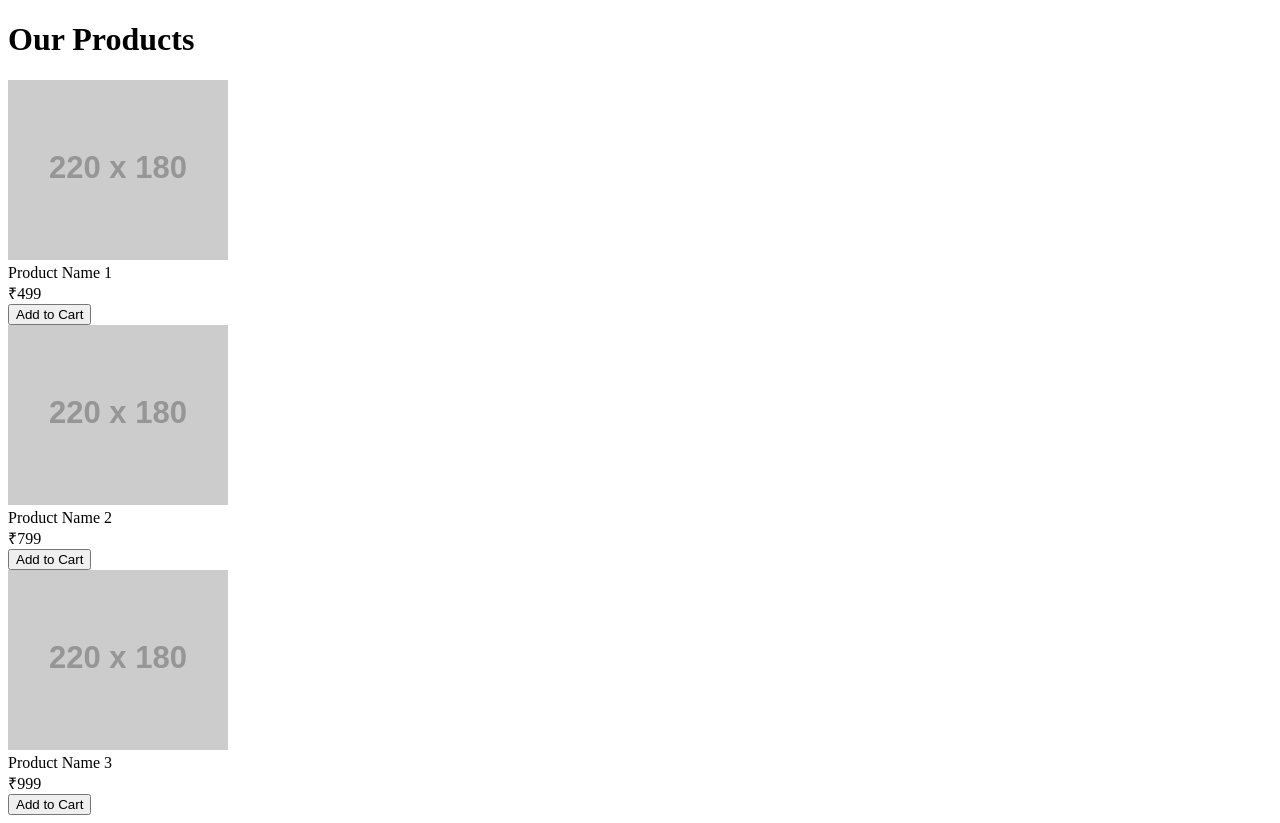
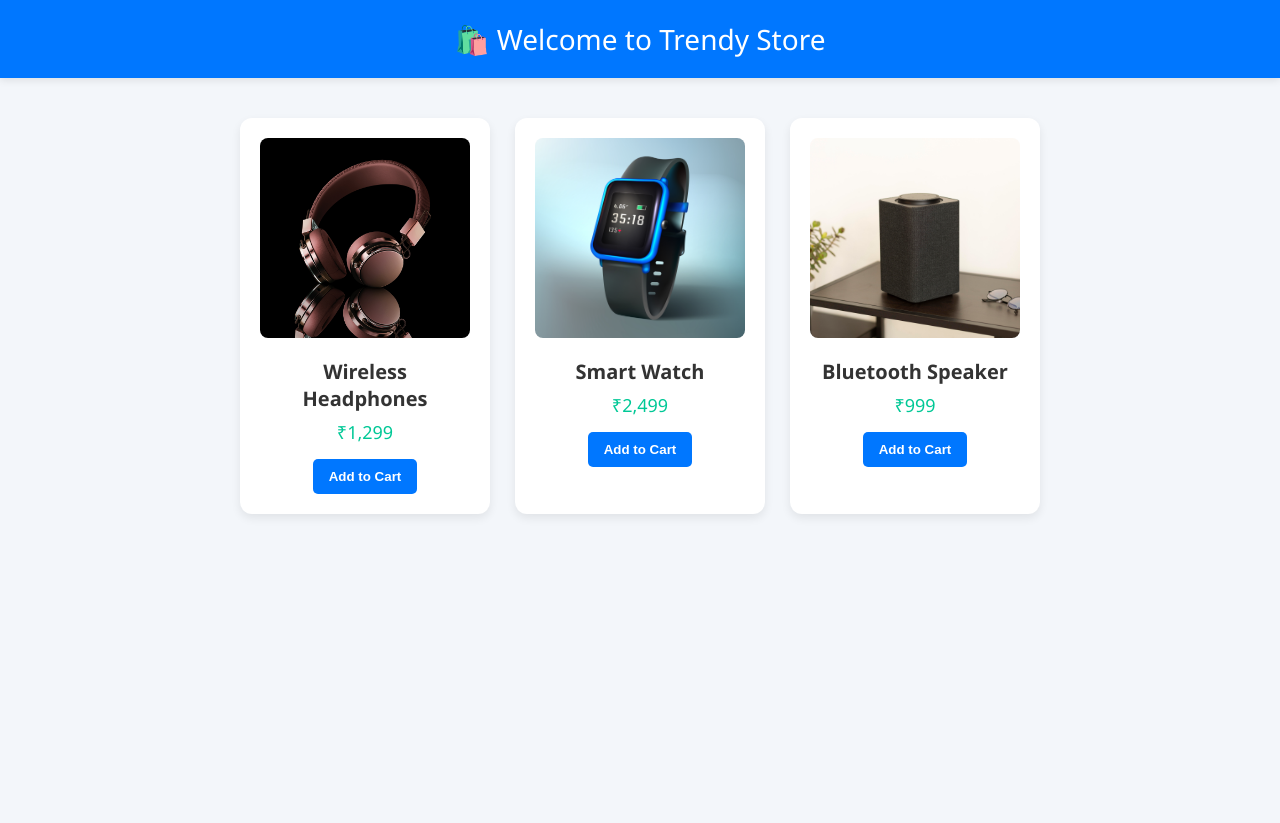
Before and after one commit to ratnesh7576/Myhomepage, a plain HTML site: page index.html in a window 1280 px wide. After the commit the page ends 800 px from the top, so only its background shows below. Drawn offline with Linux system fonts and the light colour scheme; placeholder pictures from the web are drawn by us.

Commit message:
Updated index.html with changes

```diff
--- a/index.html
+++ b/index.html
@@ -1,44 +1,155 @@
 <!DOCTYPE html>
 <html lang="en">
+<head>
+  <meta charset="UTF-8" />
+  <meta name="viewport" content="width=device-width, initial-scale=1.0"/>
+  <title>Stylish Product Listing</title>
+  <style>:root {
+    --primary-color: #0077ff;
+    --accent-color: #00c896;
+    --bg-color: #f3f6fa;
+    --text-color: #333;
+    --card-bg: #fff;
+  }
 
-<head>
-    <meta charset="UTF-8">
-    <meta name="viewport" content="width=device-width, initial-scale=1.0">
-    <title>Product Listing</title>
+  * {
+    margin: 0;
+    padding: 0;
+    box-sizing: border-box;
+  }
+
+  body {
+    font-family: "Segoe UI", sans-serif;
+    background-color: var(--bg-color);
+    color: var(--text-color);
+    padding: 0;
+  }
+
+  header {
+    background-color: var(--primary-color);
+    color: white;
+    padding: 20px;
+    text-align: center;
+    font-size: 28px;
+    box-shadow: 0 2px 8px rgba(0, 0, 0, 0.1);
+  }
+
+  .product-section {
+    padding: 40px 20px;
+  }
+
+  .product-container {
+    display: flex;
+    flex-wrap: wrap;
+    justify-content: center;
+    gap: 25px;
+    max-width: 1200px;
+    margin: 0 auto;
+  }
+
+  .product-card {
+    background: var(--card-bg);
+    border-radius: 12px;
+    width: 250px;
+    padding: 20px;
+    text-align: center;
+    box-shadow: 0 4px 10px rgba(0, 0, 0, 0.08);
+    transition: transform 0.3s ease, box-shadow 0.3s ease;
+  }
+
+  .product-card:hover {
+    transform: translateY(-5px);
+    box-shadow: 0 10px 20px rgba(0, 0, 0, 0.15);
+  }
+
+  .product-card img {
+    width: 100%;
+    height: 200px;
+    object-fit: cover;
+    border-radius: 8px;
+    margin-bottom: 15px;
+  }
+
+  .product-name {
+    font-size: 20px;
+    font-weight: 600;
+    margin-bottom: 8px;
+  }
+
+  .product-price {
+    font-size: 18px;
+    color: var(--accent-color);
+    margin-bottom: 15px;
+  }
+
+  .add-to-cart {
+    background-color: var(--primary-color);
+    color: #fff;
+    border: none;
+    padding: 10px 16px;
+    border-radius: 5px;
+    cursor: pointer;
+    font-weight: bold;
+    transition: background-color 0.3s;
+  }
+
+  .add-to-cart:hover {
+    background-color: #005ecb;
+  }
+
+  @media (max-width: 600px) {
+    .product-card {
+      width: 90%;
+    }
+
+    header {
+      font-size: 22px;
+    }
+  }
+  </style>
 </head>
-
 <body>
 
-    <h1>Our Products</h1>
+  <header>
+    🛍️ Welcome to Trendy Store
+  </header>
 
+  <section class="product-section">
     <div class="product-container">
       <!-- Product 1 -->
       <div class="product-card">
-            <img src="https://via.placeholder.com/220x180" alt="Product 1">
-            <div class="product-name">Product Name 1</div>
-            <div class="product-price">₹499</div>
+        <img src="images/1090856.jpg" alt="Product 1">
+        <div class="product-name">Wireless Headphones</div>
+        <div class="product-price">₹1,299</div>
         <button class="add-to-cart">Add to Cart</button>
       </div>
 
       <!-- Product 2 -->
       <div class="product-card">
-            <img src="https://via.placeholder.com/220x180" alt="Product 2">
-            <div class="product-name">Product Name 2</div>
-            <div class="product-price">₹799</div>
+        <img src="images/3725815.jpg" alt="Product 2">
+        <div class="product-name">Smart Watch</div>
+        <div class="product-price">₹2,499</div>
         <button class="add-to-cart">Add to Cart</button>
       </div>
 
       <!-- Product 3 -->
       <div class="product-card">
-            <img src="https://via.placeholder.com/220x180" alt="Product 3">
-            <div class="product-name">Product Name 3</div>
+        <img src="images/composition-smart-speaker-table.jpg" alt="Product 3">
+        <div class="product-name">Bluetooth Speaker</div>
         <div class="product-price">₹999</div>
         <button class="add-to-cart">Add to Cart</button>
       </div>
+    </div>
+  </section>
 
-        <!-- Add more products here as needed -->
-    </div>
+  <script>
+    const buttons = document.querySelectorAll('.add-to-cart');
+    buttons.forEach(button => {
+      button.addEventListener('click', () => {
+        alert('✅ Product added to cart!');
+      });
+    });
+  </script>
 
 </body>
-
 </html>
```
Lines whose indentation alone changed are shown as unchanged.
